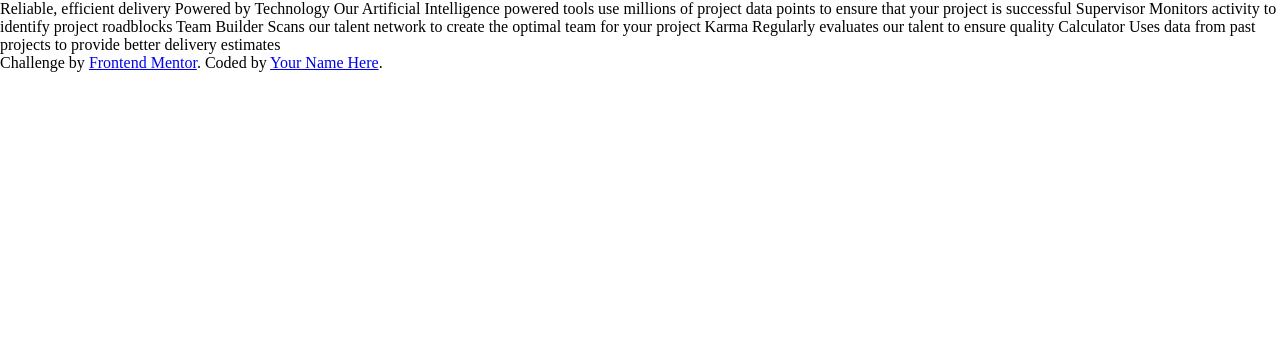
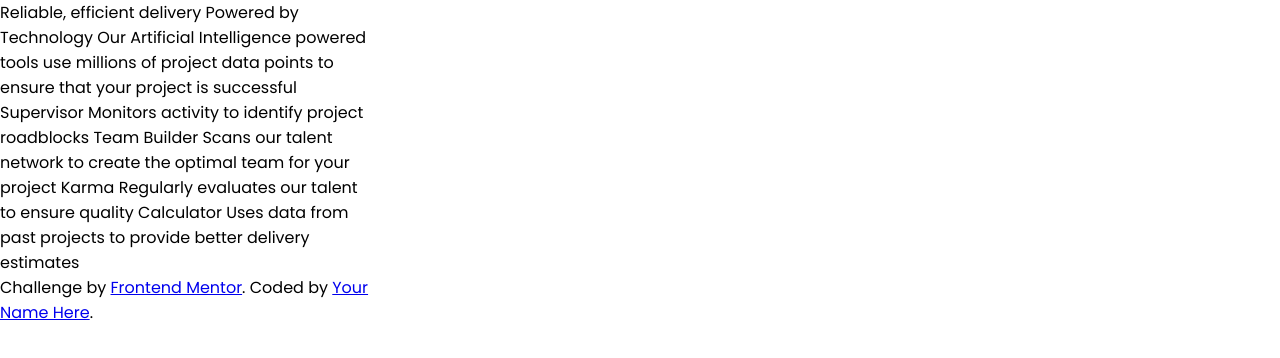
Before and after one commit to Ay-dotcode/Four-card-feature-section, a plain HTML site: page index.html in a window 1280 px wide. Drawn offline with Linux system fonts and the light colour scheme.

Commit message:
about to start the html

```diff
--- a/index.html
+++ b/index.html
@@ -7,6 +7,11 @@
   <link rel="icon" type="image/png" sizes="32x32" href="./images/favicon-32x32.png">
   <title>Four card feature section</title>
   <link rel="stylesheet" href="styles.css">
+  <link rel="preconnect" href="https://fonts.googleapis.com">
+  <link rel="preconnect" href="https://fonts.gstatic.com" crossorigin>
+  <link
+    href="https://fonts.googleapis.com/css2?family=Poppins:ital,wght@0,100;0,200;0,300;0,400;0,500;0,600;0,700;0,800;0,900;1,100;1,200;1,300;1,400;1,500;1,600;1,700;1,800;1,900&display=swap"
+    rel="stylesheet">
 </head>
 
 <body>
--- a/styles.css
+++ b/styles.css
@@ -3,3 +3,8 @@
     padding: 0;
     box-sizing: border-box;
 }
+
+body {
+    width: 375px;
+    font-family: Poppins, sans-serif;
+}
```
Also changed, not shown: design/mobile-design.jpg.
